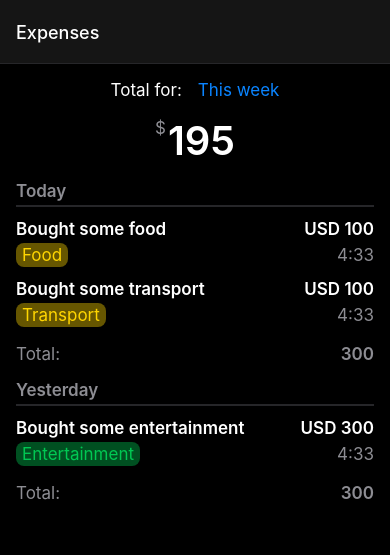
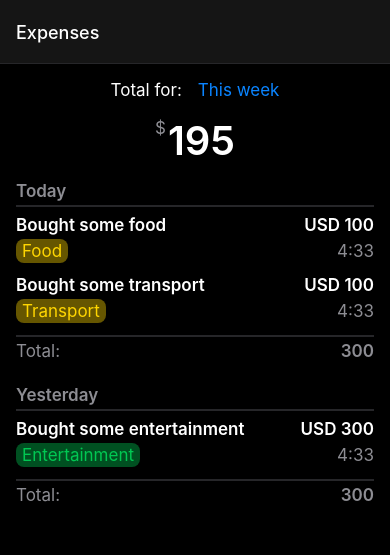
Before and after one commit to Andrsand/GoodbyeMoney, a React Native app: screen /Home in a window 390 px wide. Shown: the top 555 px of the page. Built offline with nearby package versions, Linux system fonts and the light colour scheme.

Commit message:
border fixes

```diff
--- a/components/ExpensesList.tsx
+++ b/components/ExpensesList.tsx
@@ -42,7 +42,7 @@ export const ExpensesList = ({ groups }: Props) => (
                 alignItems: 'flex-start',
                 justifyContent: 'center',
                 width: '100%',
-                marginBottom: 16
+                marginBottom: 16,
             }}
         >
             <Text
@@ -66,7 +66,9 @@ export const ExpensesList = ({ groups }: Props) => (
             </Text>
         </View>
         {groups.map(({ day, expenses, total }) => (
-            <View key={day} style={{ display: 'flex', flexDirection: 'column', marginBottom: 16 }}>
+            <View
+                key={day}
+                style={{ display: 'flex', flexDirection: 'column', marginBottom: 24 }}>
                 <Text
                     style={{
                         marginBottom: 4,
@@ -81,7 +83,7 @@ export const ExpensesList = ({ groups }: Props) => (
                     style={{
                         borderBottomColor: theme.colors.border,
                         borderBottomWidth: 2,
-                        marginBottom: 12,
+                        marginBottom: 8,
                     }}
                 />
                 {expenses.map((expense) => (
@@ -89,8 +91,8 @@ export const ExpensesList = ({ groups }: Props) => (
                 ))}
                 <View
                     style={{
-                        borderBottomColor: 'black',
-                        borderBottomWidth: 1,
+                        borderBottomColor: theme.colors.border,
+                        borderBottomWidth: 2,
                         marginBottom: 4
                     }}
                 />
```
